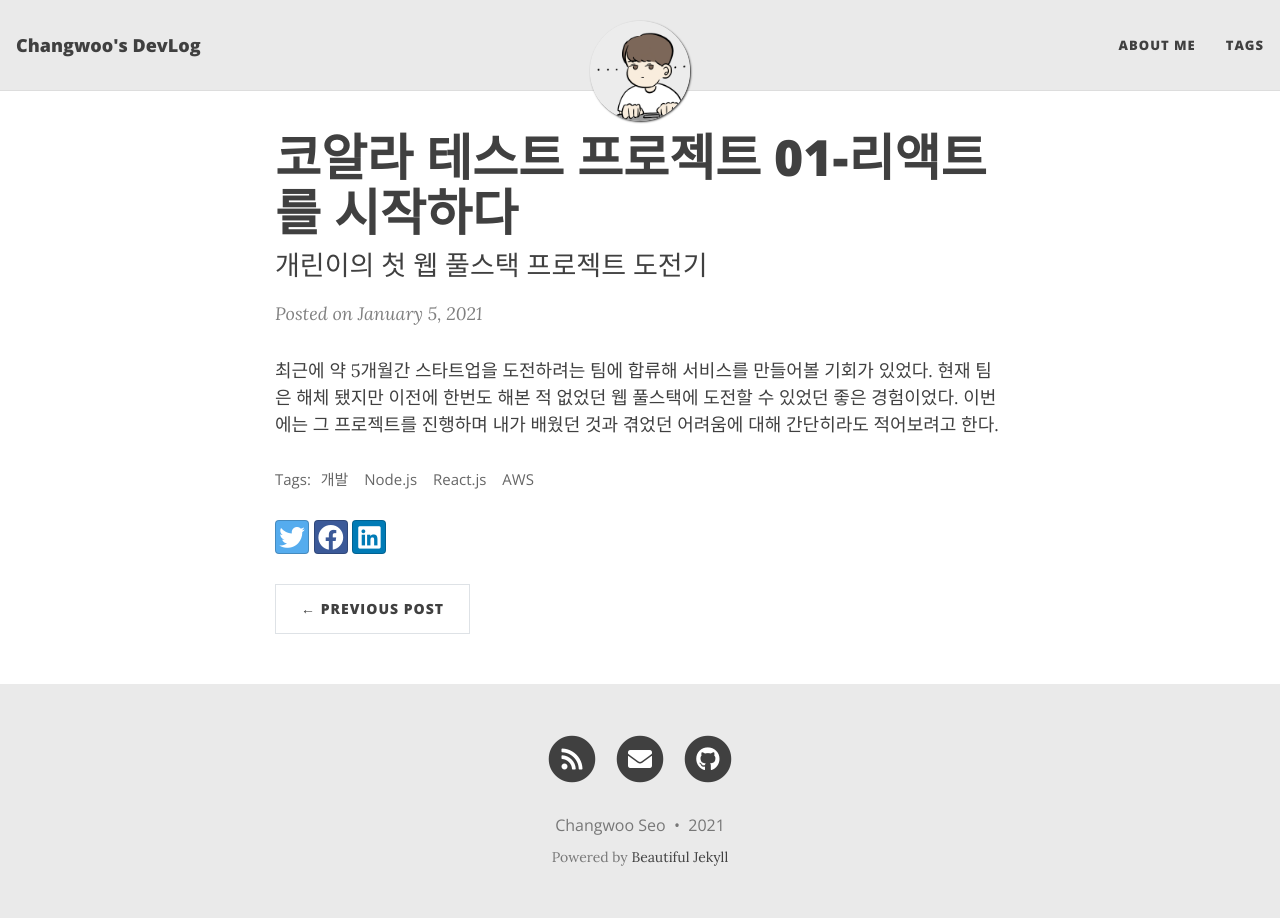
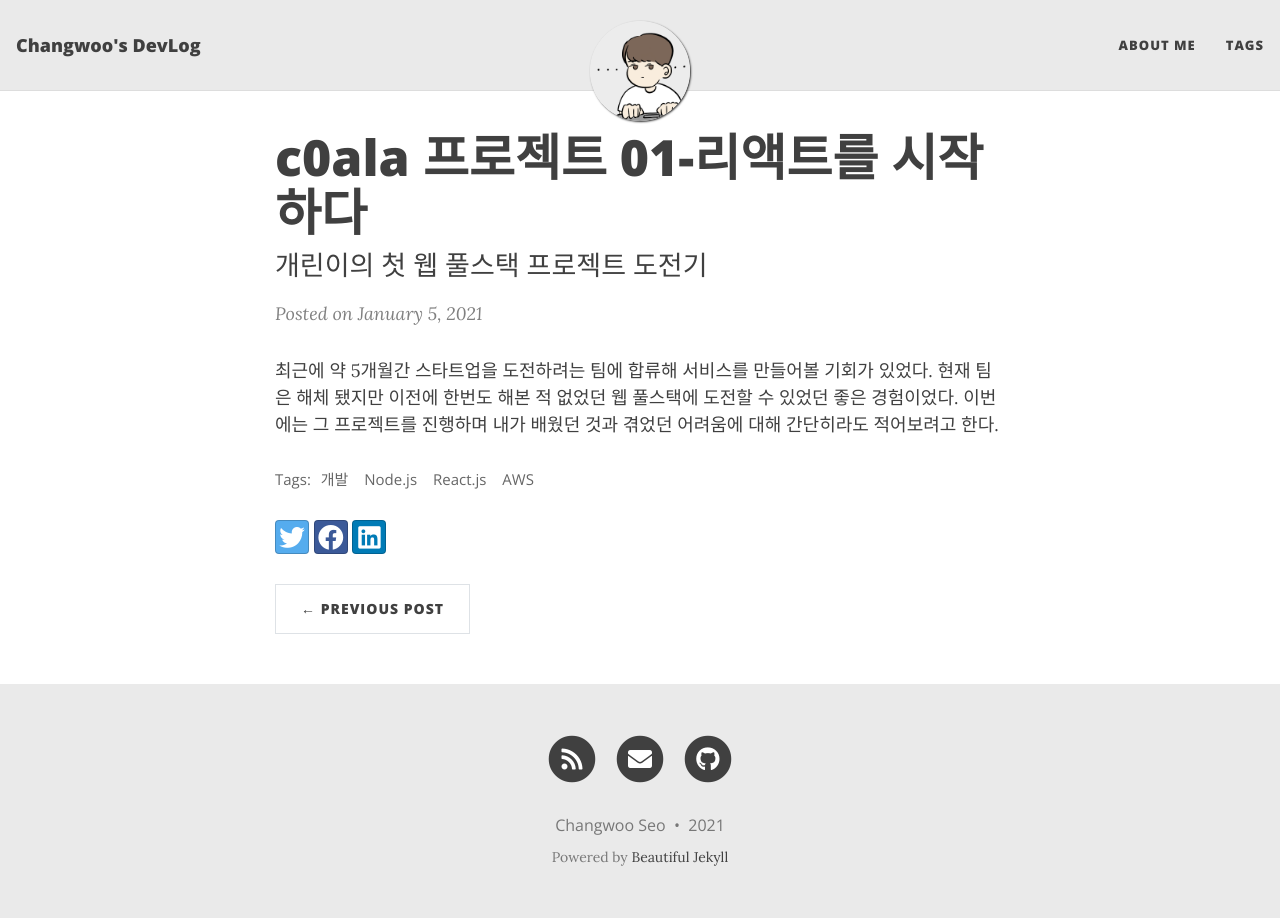
Before and after one commit to scw3812/scw3812.github.io, a Jekyll site: the page built from _posts/2021-01-05-c0ala-project.md, in a window 1280 px wide. Built offline with Jekyll 4.4.1, drawn with Linux system fonts in a browser that asks for light colours; nearby versions of some CDN libraries.

Commit message:
Update 2021-01-05-c0ala-project.md

```diff
--- a/_posts/2021-01-05-c0ala-project.md
+++ b/_posts/2021-01-05-c0ala-project.md
@@ -1,8 +1,8 @@
 ---
 layout: post
-title: 코알라 테스트 프로젝트 01-리액트를 시작하다
+title: c0ala 프로젝트 01-리액트를 시작하다
 subtitle: 개린이의 첫 웹 풀스택 프로젝트 도전기
-thumbnail-img: https://user-images.githubusercontent.com/49465188/103658802-0bc0fc00-4faf-11eb-835e-de8fa599a4d3.png
+thumbnail-img: https://cdn.evilmartians.com/front/posts/optimizing-react-virtual-dom-explained/cover-a1d5b40.png
 tags: [개발, Node.js, React.js, AWS]
 ---
 
```
